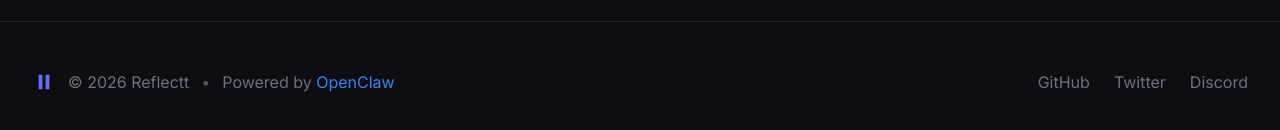
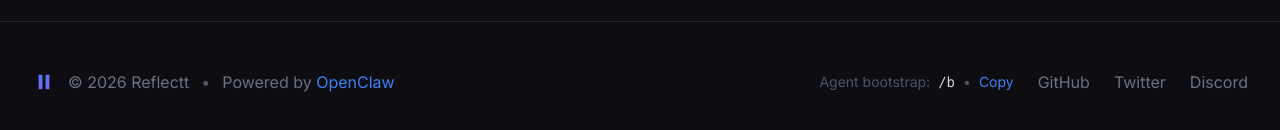
Before and after one commit to reflectt/reflectt.ai, a Next.js app: page / in a window 1280 px wide. Shown: the part 5878-6008 px from the top of the page. Built offline with nearby package versions, Linux system fonts and the light colour scheme.

Commit message:
Add /b agent bootstrap link in footer

```diff
--- a/app/page.tsx
+++ b/app/page.tsx
@@ -639,7 +639,15 @@ export default function Home() {
                 </a>
               </span>
             </div>
-            <div className="flex gap-6 text-gray-500">
+            <div className="flex flex-wrap items-center justify-center gap-x-6 gap-y-2 text-gray-500">
+              <div className="flex items-center gap-2 text-sm">
+                <span className="text-gray-600">Agent bootstrap:</span>
+                <Link href="/b" className="font-mono text-gray-300 hover:text-white transition">
+                  /b
+                </Link>
+                <span className="text-gray-600">•</span>
+                <CopyButton text="https://reflectt.ai/b" />
+              </div>
               <a href="https://github.com/reflectt" className="hover:text-white transition">
                 GitHub
               </a>
--- a/package.json
+++ b/package.json
@@ -22,6 +22,8 @@
     "@types/react": "^18.3.0",
     "@types/react-dom": "^18.3.0",
     "autoprefixer": "^10.4.20",
+    "eslint": "^8.57.1",
+    "eslint-config-next": "^14.2.0",
     "postcss": "^8.4.49",
     "tailwindcss": "^3.4.17",
     "typescript": "^5.0.0"
```
Also changed, not shown: .eslintrc.json (added), 1 other file (tests, documents, lock files or other folders).
